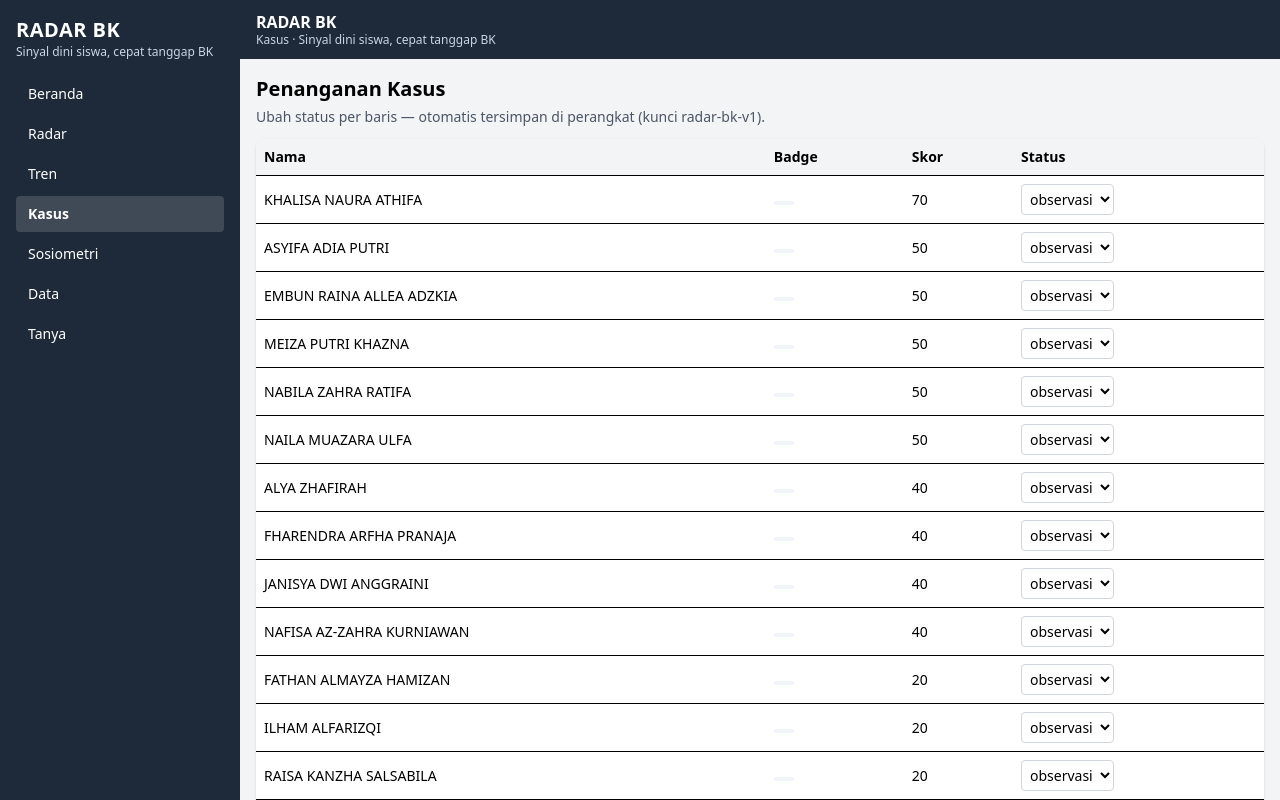
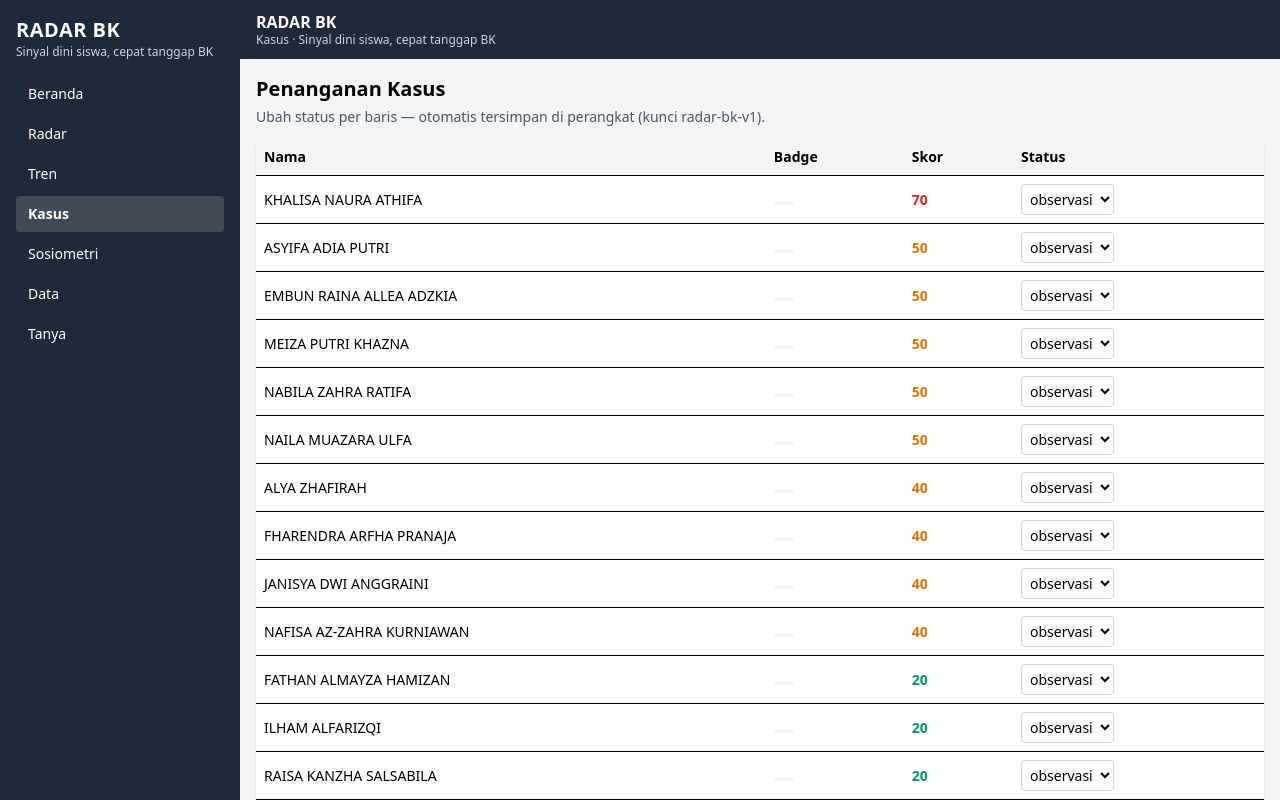
Before and after one commit to panduKedul/Radar_BK, a React (Vite) app in the folder radar-bk-react/: page /kasus in a window 1280 px wide. Shown: the top 800 px of the page. Built offline with nearby package versions, Linux system fonts and the light colour scheme.

Commit message:
feat: skor kasus berwarna ikut badge

```diff
--- a/radar-bk-react/src/pages/Kasus.jsx
+++ b/radar-bk-react/src/pages/Kasus.jsx
@@ -42,7 +42,19 @@ export default function Kasus() {
                 <td className="p-2">
                   <Badge label={r.risk.badge} />
                 </td>
-                <td className="p-2">{r.risk.skor}</td>
+                <td
+                  className="p-2 font-bold"
+                  style={{
+                    color:
+                      r.risk.badge === 'Intervensi'
+                        ? '#dc2626'
+                        : r.risk.badge === 'Pantau'
+                          ? '#d97706'
+                          : '#059669',
+                  }}
+                >
+                  {r.risk.skor}
+                </td>
                 <td className="p-2">
                   <select
                     aria-label={`Status ${r.nama}`}
```
